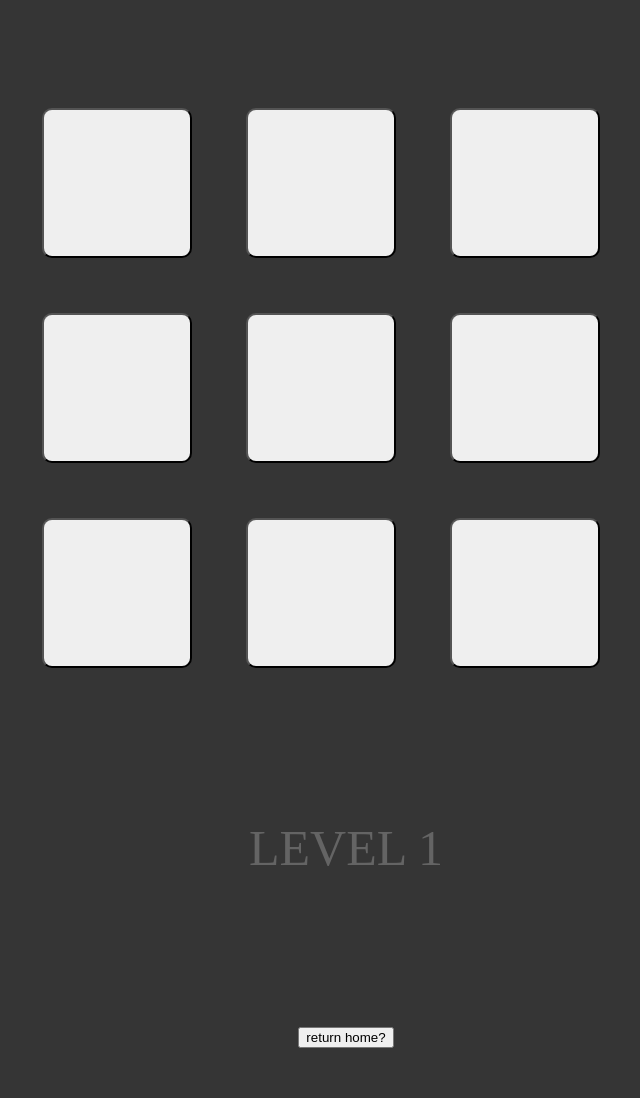
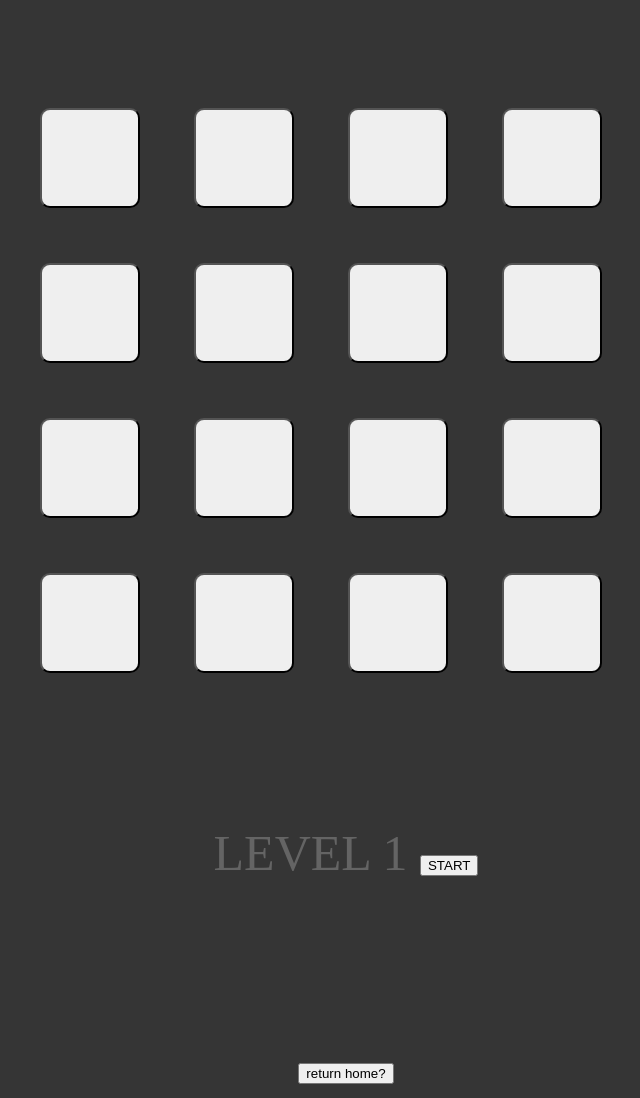
Before and after one commit to SanjivKannaa/delta_induction_sys_admin_task1, a plain HTML site: page web dev/task_1/level1.html in a window 1280 px wide. Shown: the whole page, without its empty margins (294-934 px from the left). Before the commit the page ends 1056 px from the top, so only its background shows below. Drawn offline with Linux system fonts and the light colour scheme.

Commit message:
30 05 2022

```diff
--- a/web dev/task_1/level1.css
+++ b/web dev/task_1/level1.css
@@ -8,14 +8,14 @@ body {
 }
 
 .button {
-    height: 150px;
-    width: 150px;
+    height: 100px;
+    width: 100px;
     border-radius: 10px;
     margin-right: 50px;
 }
 
-.button:hover {
-    transition: 0.2s;
+.button:active {
+    transition: 0.1s;
     -webkit-transform: scale(1.3);
     -ms-transform: scale(1.3);
     transform: scale(1.3);
@@ -24,9 +24,14 @@ body {
     background-color: rgb(200, 200, 200);
 }
 
+.button:hover {
+    background-color: rgb(200, 200, 200);
+}
+
 .heading_div {
     padding-top: 150px;
     text-align: center;
+    font-size: 50px;
 }
 
 .heading {
@@ -34,3 +39,8 @@ body {
     text-align: center;
     color: rgb(100, 100, 100);
 }
+
+.start_game {
+    height: 50;
+    width: 50;
+}
--- a/web dev/task_1/level1.html
+++ b/web dev/task_1/level1.html
@@ -11,25 +11,36 @@
     <script src="level1.js"></script>
     <div class="main_div">
         <div>
-            <button class="button"></button>
-            <button class="button"></button>
-            <button class="button"></button>
+            <button id="button11" class="button"></button>
+            <button id="button12" class="button"></button>
+            <button id="button13" class="button"></button>
+            <button id="button14" class="button"></button>
         </div>
         <br><br><br>
         <div>
-            <button class="button"></button>
-            <button class="button"></button>
-            <button class="button"></button>
+            <button id="button21" class="button"></button>
+            <button id="button22" class="button"></button>
+            <button id="button23" class="button"></button>
+            <button id="button24" class="button"></button>
         </div>
         <br><br><br>
         <div>
-            <button class="button"></button>
-            <button class="button"></button>
-            <button class="button"></button>
+            <button id="button31" class="button"></button>
+            <button id="button32" class="button"></button>
+            <button id="button33" class="button"></button>
+            <button id="button34" class="button"></button>
+        </div>
+        <br><br><br>
+        <div>
+            <button id="button41" class="button"></button>
+            <button id="button42" class="button"></button>
+            <button id="button43" class="button"></button>
+            <button id="button44" class="button"></button>
         </div>
     </div>
     <div class="heading_div">
         <h class="heading">LEVEL 1</h>
+        <button class="start_game" onclick="start()">START</button>
     </div>
     <div class="heading_div">
         <button class="home" onclick="home()">return home?</button>
--- a/web dev/task_1/level1.js
+++ b/web dev/task_1/level1.js
@@ -1,3 +1,17 @@
 function home(){
     window.open("index.html", "_self");
 }
+
+function click(number) {
+    document.getElementById("button1").click();
+}
+
+function start(){
+    document.getElementById("button1").mousedown();
+    document.getElementById("button4").click();
+}
+
+
+function level2(){
+    window.open("level2.html", "_self");
+}
```
Also changed, not shown: web dev/task_1/index.css (+4 -4 lines).
